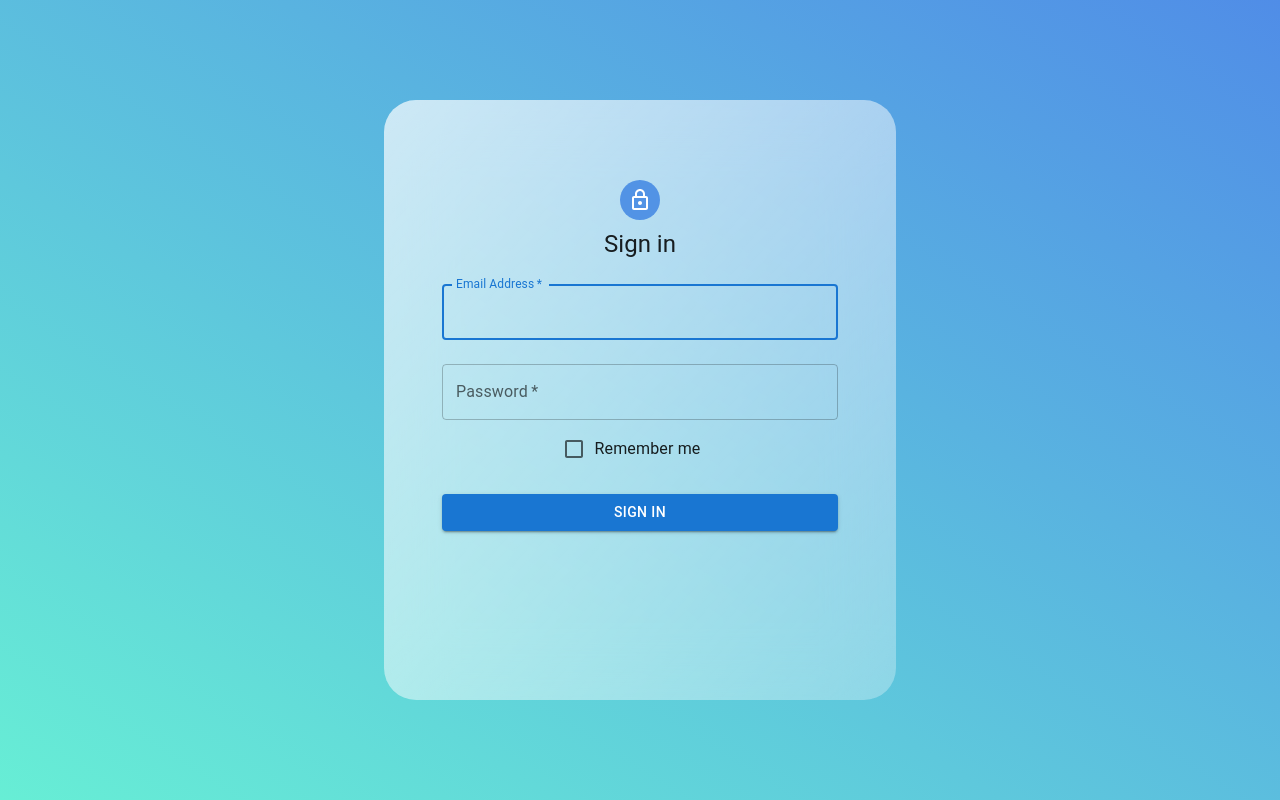
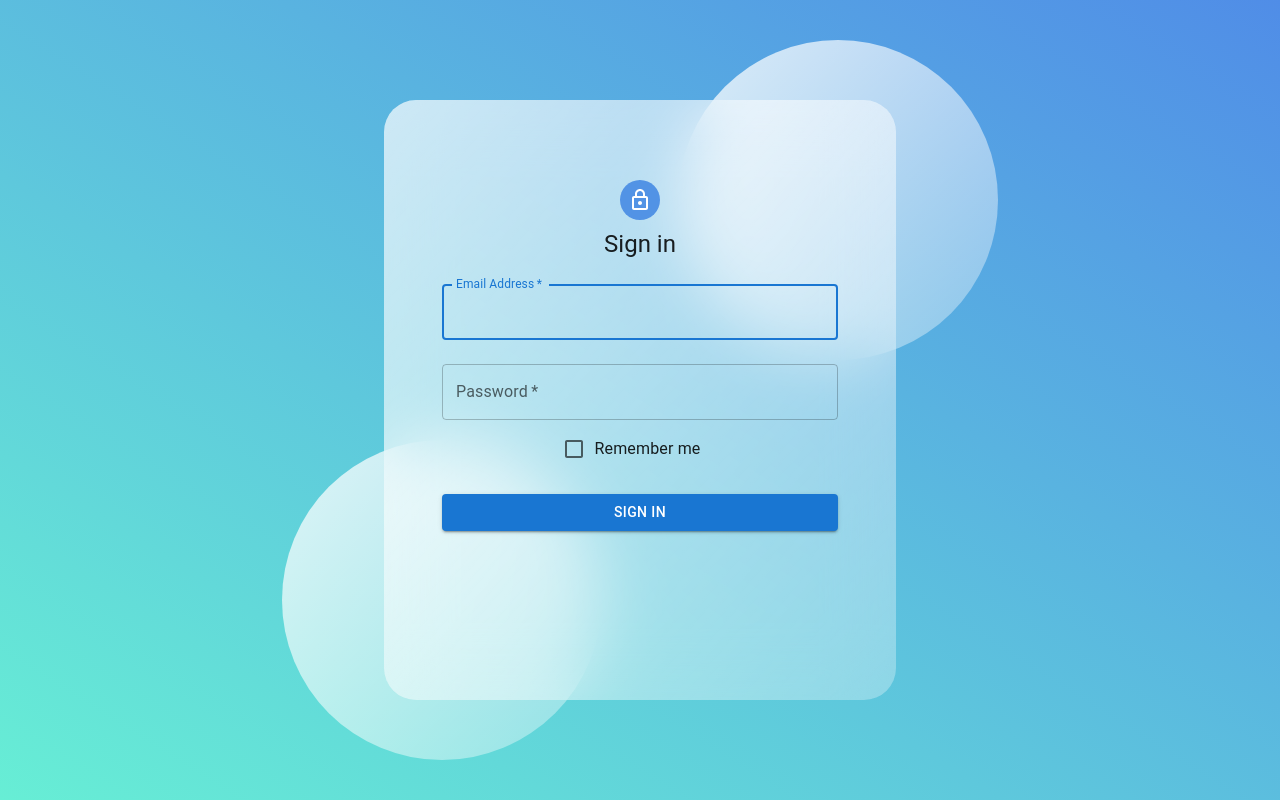
Before and after one commit to Prathambhoir55/technohack, a React (Create React App) app in the folder client/: page /signin in a window 1280 px wide. Built offline with nearby package versions, Linux system fonts and the light colour scheme.

Commit message:
linking signup signin

```diff
--- a/client/src/components/SignIn.js
+++ b/client/src/components/SignIn.js
@@ -156,6 +156,8 @@ export default function SignIn() {
               </Box>
             </Container>
           </section>
+          <div class="circle1"></div>
+          <div class="circle2"></div>
         </main>
       </ThemeProvider>
     </>
--- a/client/src/components/SignUp.js
+++ b/client/src/components/SignUp.js
@@ -133,17 +133,6 @@ export default function SignUp() {
                         autoFocus
                       />
                     </Grid>
-                    {/* <Grid item xs={12} sm={6}>
->>>>>>> 64292c0d906d25d6163ebd9628ffc9303e45aff7
-                <TextField
-                  required
-                  fullWidth
-                  id="lastName"
-                  label="Last Name"
-                  name="lastName"
-                  autoComplete="family-name"
-                />
-              </Grid> */}
                     <Grid item xs={12}>
                       <TextField
                         required
@@ -186,7 +175,7 @@ export default function SignUp() {
                   </Button>
                   <Grid container justifyContent="flex-end">
                     <Grid item>
-                      <Link href="/login" variant="body2">
+                      <Link href="/signin" variant="body2">
                         Already have an account? Sign in
                       </Link>
                     </Grid>
```
